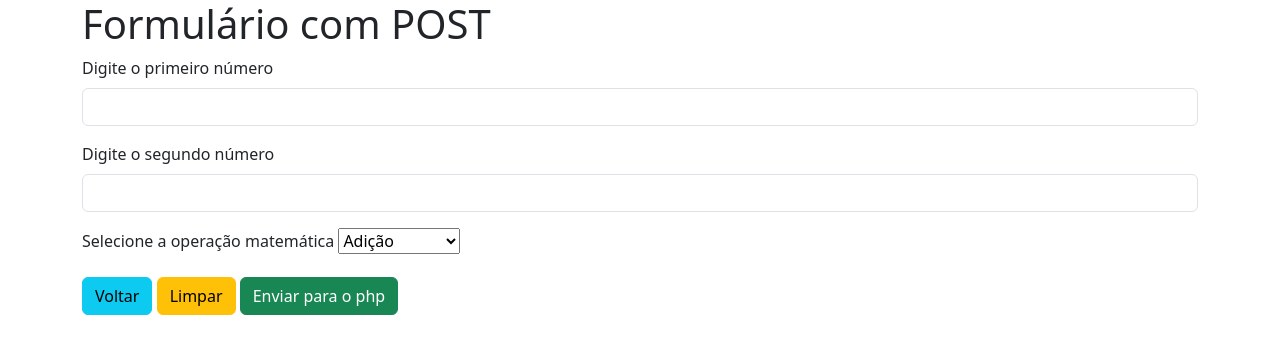
After one commit to FernandoBernini/PHP-formularios, a PHP site: page /calculadora.php in a window 1280 px wide. The commit adds this page. Shown: the top 354 px of the page. Run offline with PHP 8.4, Linux system fonts and the light colour scheme.

Commit message:
Calculadora

```diff
--- a/adivinha.php
+++ b/adivinha.php
@@ -26,7 +26,7 @@
     <label for="cidade" class="form-label">Cidade</label>
     <input type="text" class="form-control" id="cidade" name="cidade">
     <div class="mb-3">
-    <label for="cidade" class="form-label">Estado</label>
+    <label for="estado" class="form-label">Estado</label>
     <select id="estado" name="estado">
     <option value="AC">Acre</option>
     <option value="AL">Alagoas</option>
--- /dev/null
+++ b/calculadora.php
@@ -0,0 +1,37 @@
+<!doctype html>
+<html lang="pt-BR">
+  <head>
+    <meta charset="utf-8">
+    <meta name="viewport" content="width=device-width, initial-scale=1">
+    <title>Formulário com POST</title>
+    <link href="https://cdn.jsdelivr.net/npm/bootstrap@5.3.8/dist/css/bootstrap.min.css" rel="stylesheet" integrity="sha384-sRIl4kxILFvY47J16cr9ZwB07vP4J8+LH7qKQnuqkuIAvNWLzeN8tE5YBujZqJLB" crossorigin="anonymous">
+  </head>
+  <body class="container">
+    <h1>Formulário com POST</h1>
+
+    <form method="POST" action="recebe-form.php">
+  <div class="mb-3">
+    <label for="n1" class="form-label">Digite o primeiro número</label>
+    <input type="number" class="form-control" id="n1" name="n1">
+  </div>
+  <div class="mb-3">
+    <label for="n2" class="form-label">Digite o segundo número</label>
+    <input type="number" class="form-control" id="n2" name="n2">
+  </div>
+  <div class="mb-3">
+    <label for="operacao" class="form-label">Selecione a operação matemática</label>
+    <select id="operacao" name="operacao">
+    <option value="+">Adição</option>
+    <option value="-">Subtração</option>
+    <option value="*">Multiplicação</option>
+    <option value=":">Divisão</option>
+</select>
+  </div>
+  <a href="index.php" class="btn btn-info">Voltar</a>
+  <button type="reset" class="btn btn-warning">Limpar</button>
+  <button type="submit" class="btn btn-success">Enviar para o php</button>
+</form>
+
+    <script src="https://cdn.jsdelivr.net/npm/bootstrap@5.3.8/dist/js/bootstrap.bundle.min.js" integrity="sha384-FKyoEForCGlyvwx9Hj09JcYn3nv7wiPVlz7YYwJrWVcXK/BmnVDxM+D2scQbITxI" crossorigin="anonymous"></script>
+  </body>
+</html>
--- a/index.php
+++ b/index.php
@@ -15,8 +15,10 @@
 <a href="get-form.php"> Formulário com Get</a>
 <br>
 <a href="post-form.php"> Formulário com Post</a>
-
+<br>
 <a href="adivinha.php">Formulário Endereço com Post</a>
+<br>
+<a href="calculadora.php">Calculadora PHP</a>
 
 </body>
 </html>
```
Also changed, not shown: recebe-form.php (+54 -0 lines).
